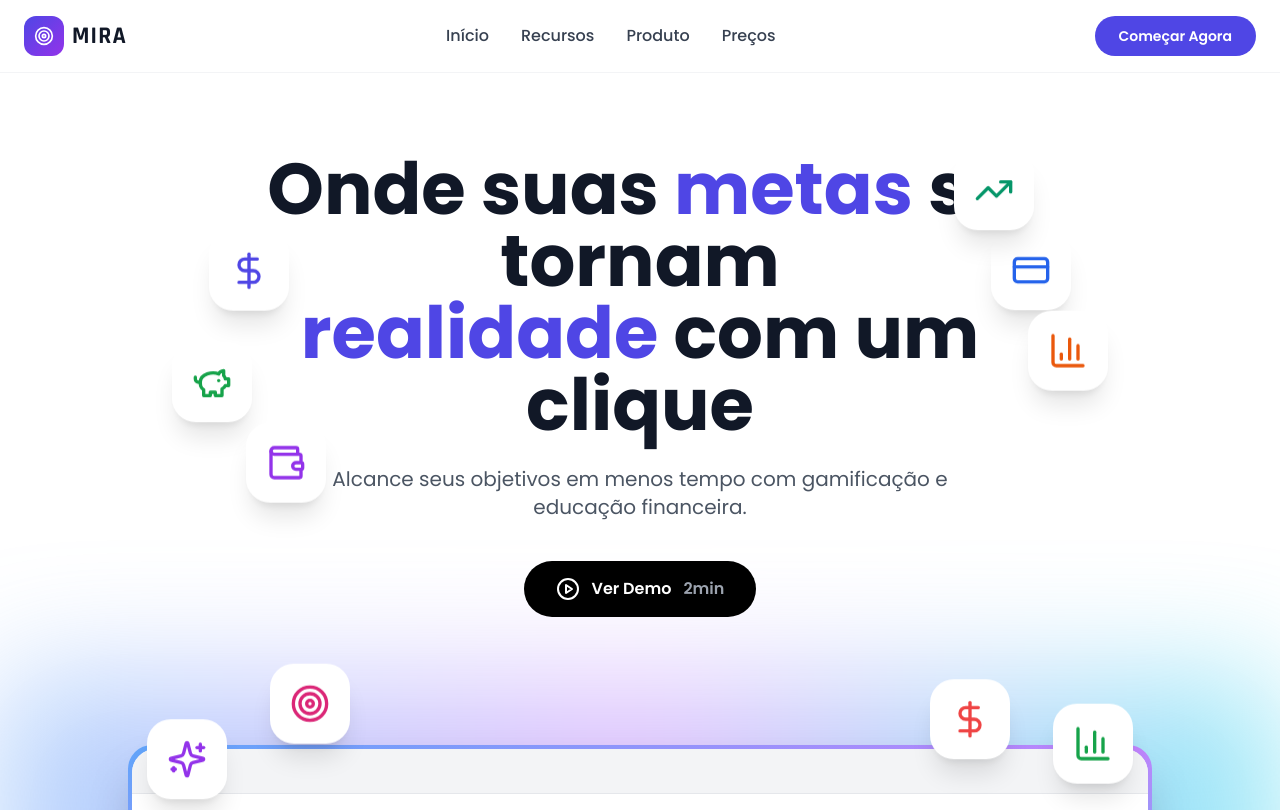
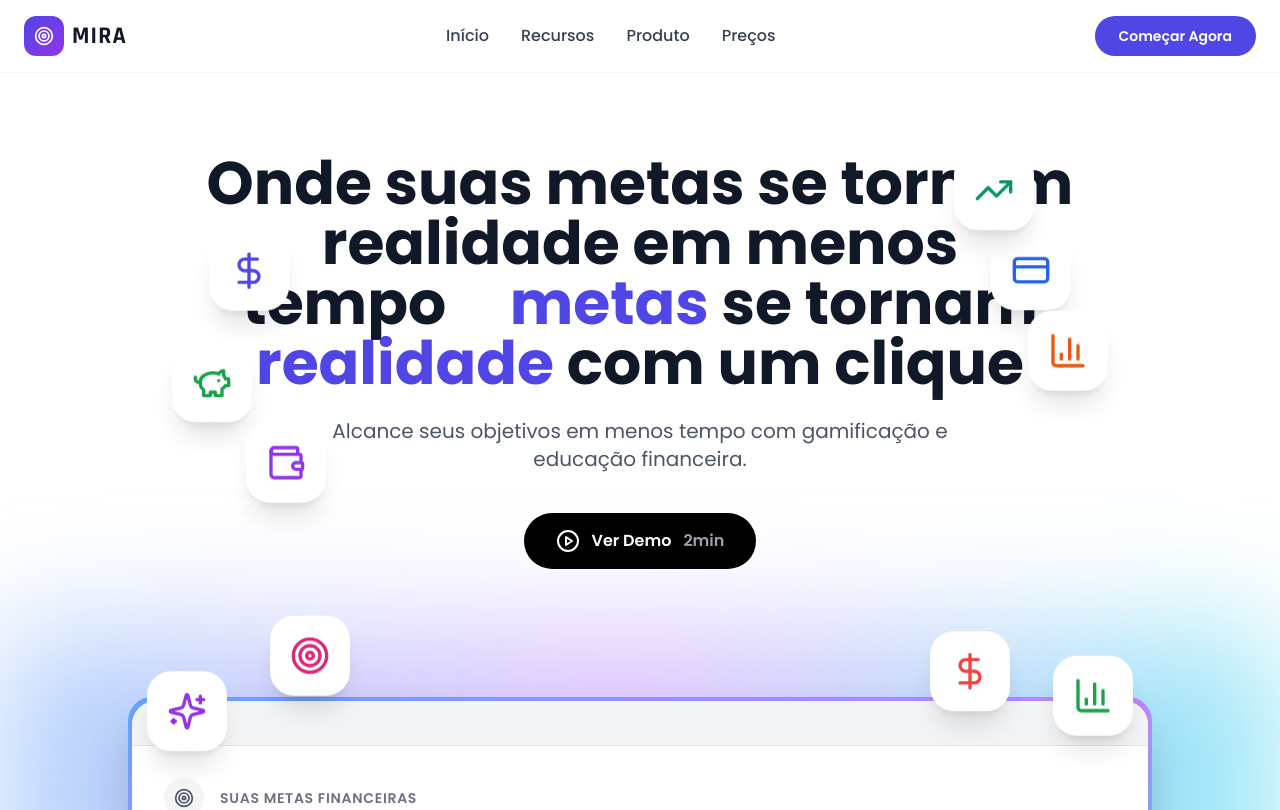
Before and after one commit to hxxsss/mira-xp-hackathon, a React (Vite) app: page / in a window 1280 px wide. Shown: the top 810 px of the page. Built offline with nearby package versions, Linux system fonts and the light colour scheme; the HTML template or start-up script is replaced by a standard one.

Commit message:
Visual edit in Lovable
Edited UI in Lovable

```diff
--- a/src/pages/Landing.tsx
+++ b/src/pages/Landing.tsx
@@ -1,29 +1,22 @@
 import { Button } from "@/components/ui/button";
-import {
-  Target,
-  TrendingUp,
-  Wallet,
-  DollarSign,
-  PiggyBank,
-  CreditCard,
-  BarChart3,
-  Sparkles,
-  PlayCircle,
-} from "lucide-react";
+import { Target, TrendingUp, Wallet, DollarSign, PiggyBank, CreditCard, BarChart3, Sparkles, PlayCircle } from "lucide-react";
 import { useNavigate } from "react-router-dom";
 import { useEffect } from "react";
 import { supabase } from "@/integrations/supabase/client";
 const Landing = () => {
   const navigate = useNavigate();
   useEffect(() => {
-    supabase.auth.getSession().then(({ data: { session } }) => {
+    supabase.auth.getSession().then(({
+      data: {
+        session
+      }
+    }) => {
       if (session) {
         navigate("/dashboard");
       }
     });
   }, [navigate]);
-  return (
-    <div className="min-h-screen bg-white">
+  return <div className="min-h-screen bg-white">
       {/* Navbar */}
       <nav className="w-full bg-white border-b border-gray-100">
         <div className="max-w-7xl mx-auto px-6 py-4 flex items-center justify-between">
@@ -49,10 +42,7 @@ const Landing = () => {
             </a>
           </div>
 
-          <Button
-            onClick={() => navigate("/onboarding")}
-            className="bg-indigo-600 text-white px-6 py-2.5 rounded-full font-semibold hover:bg-indigo-700 transition-colors"
-          >
+          <Button onClick={() => navigate("/onboarding")} className="bg-indigo-600 text-white px-6 py-2.5 rounded-full font-semibold hover:bg-indigo-700 transition-colors">
             Começar Agora
           </Button>
         </div>
@@ -99,8 +89,9 @@ const Landing = () => {
 
           {/* Hero Content */}
           <div className="relative z-10 text-center max-w-4xl mx-auto">
-            <h1 className="text-6xl md:text-7xl font-bold text-gray-900 leading-tight mb-6">
-              Onde suas <span className="text-indigo-600">metas</span> se tornam
+            <h1 className="text-6xl font-bold text-gray-900 leading-tight mb-6 md:text-6xl text-center">
+              Onde suas metas se tornam
+realidade em menos tempo     <span className="text-indigo-600">metas</span> se tornam
               <br />
               <span className="text-indigo-600">realidade</span> com um clique
             </h1>
@@ -109,10 +100,7 @@ const Landing = () => {
               Alcance seus objetivos em menos tempo com gamificação e educação financeira.
             </p>
 
-            <button
-              onClick={() => navigate("/login")}
-              className="inline-flex items-center gap-3 bg-black text-white px-8 py-4 rounded-full font-semibold hover:bg-gray-800 transition-colors"
-            >
+            <button onClick={() => navigate("/login")} className="inline-flex items-center gap-3 bg-black text-white px-8 py-4 rounded-full font-semibold hover:bg-gray-800 transition-colors">
               <PlayCircle className="w-6 h-6" />
               <span>Ver Demo</span>
               <span className="text-gray-400">2min</span>
@@ -172,7 +160,6 @@ const Landing = () => {
           </p>
         </div>
       </section>
-    </div>
-  );
+    </div>;
 };
 export default Landing;
```
